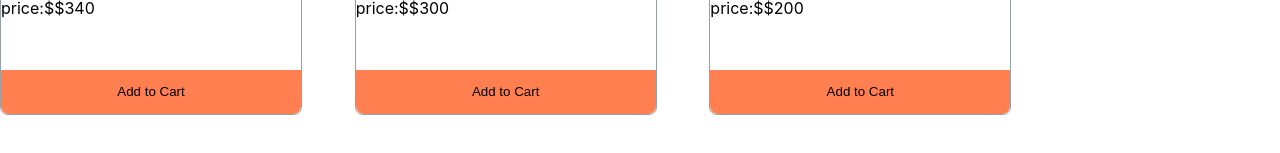
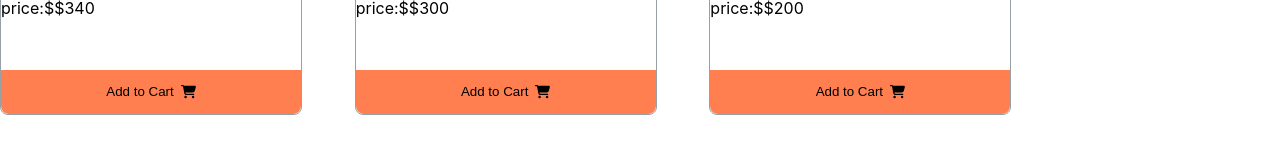
Before and after one commit to asifminhaz/headphone-gallery, a React (Create React App) app: page / in a window 1280 px wide. Shown: the part 456-609 px from the top of the page. Built offline with nearby package versions, Linux system fonts and the light colour scheme; grey boxes are pictures that could not be loaded.

Commit message:
random added

```diff
--- a/package.json
+++ b/package.json
@@ -3,6 +3,9 @@
   "version": "0.1.0",
   "private": true,
   "dependencies": {
+    "@fortawesome/fontawesome-svg-core": "^6.1.1",
+    "@fortawesome/free-solid-svg-icons": "^6.1.1",
+    "@fortawesome/react-fontawesome": "^0.1.18",
     "@testing-library/jest-dom": "^5.16.3",
     "@testing-library/react": "^12.1.4",
     "@testing-library/user-event": "^13.5.0",
--- a/src/components/Cart/Cart.css
+++ b/src/components/Cart/Cart.css
@@ -22,5 +22,11 @@
     border-radius:0px 0px 8px 8px ;
     bottom: 0;
     position: absolute;
+    display: flex;
+    align-items: center;
+    justify-content: center;
 
 }
+.btn-text{
+    margin-right: 7px;
+}
--- a/src/components/Cart/Cart.js
+++ b/src/components/Cart/Cart.js
@@ -1,3 +1,5 @@
+import { faShoppingCart } from '@fortawesome/free-solid-svg-icons';
+import { FontAwesomeIcon } from '@fortawesome/react-fontawesome';
 import React from 'react';
 import './Cart.css'
 
@@ -12,8 +14,9 @@ const Cart = (props) => {
                 <p>price:${price}</p>
             </div>
             <button onClick={() => handleAddToCart(props.product)} className='btn-cart'>
-                <p>Add to Cart</p>
+                <p className='btn-text'>Add to Cart</p><FontAwesomeIcon icon={faShoppingCart}></FontAwesomeIcon>
             </button>
+
         </div>
 
     );
--- a/src/components/Carts/Carts.js
+++ b/src/components/Carts/Carts.js
@@ -18,7 +18,14 @@ const Carts = () => {
     }
 
     const handleRandomCart = () => {
-        console.log('clicked')
+        const randomNumber = Math.floor(Math.random() * cart.length);
+        setCart([cart[randomNumber]]);
+
+    }
+
+    const handleDeleteCart = () => {
+        setCart([])
+
     }
     return (
         <div className="earphone-container">
@@ -41,7 +48,7 @@ const Carts = () => {
                     <button onClick={handleRandomCart} className='button-style'>
                         <p>Choose 1 For Me</p>
                     </button>
-                    <button className='btn2-style'>
+                    <button onClick={handleDeleteCart} className='btn2-style'>
                         <p>Choose Again</p>
                     </button>
                 </div>
```
Also changed, not shown: 2 other files (tests, documents, lock files or other folders).
